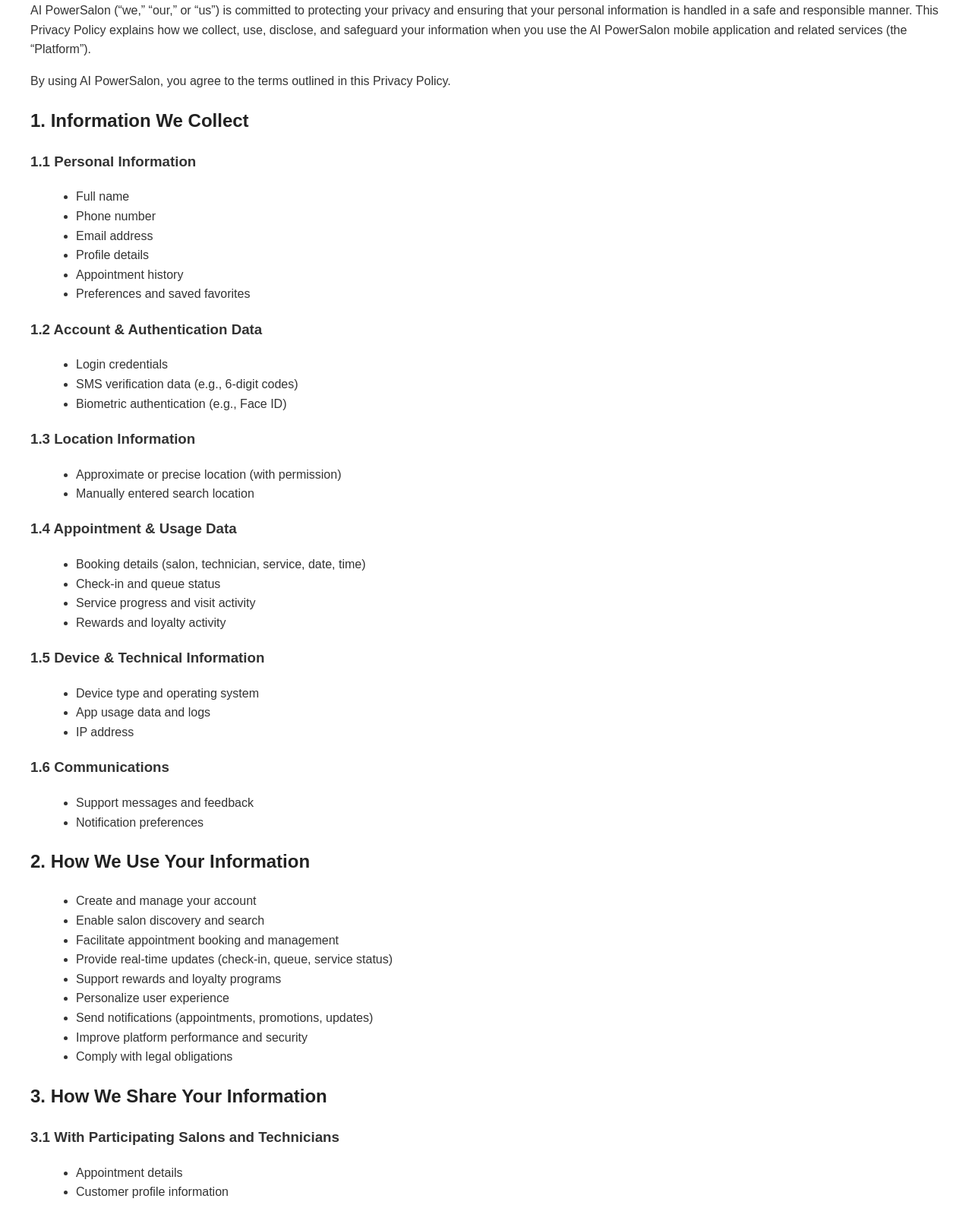
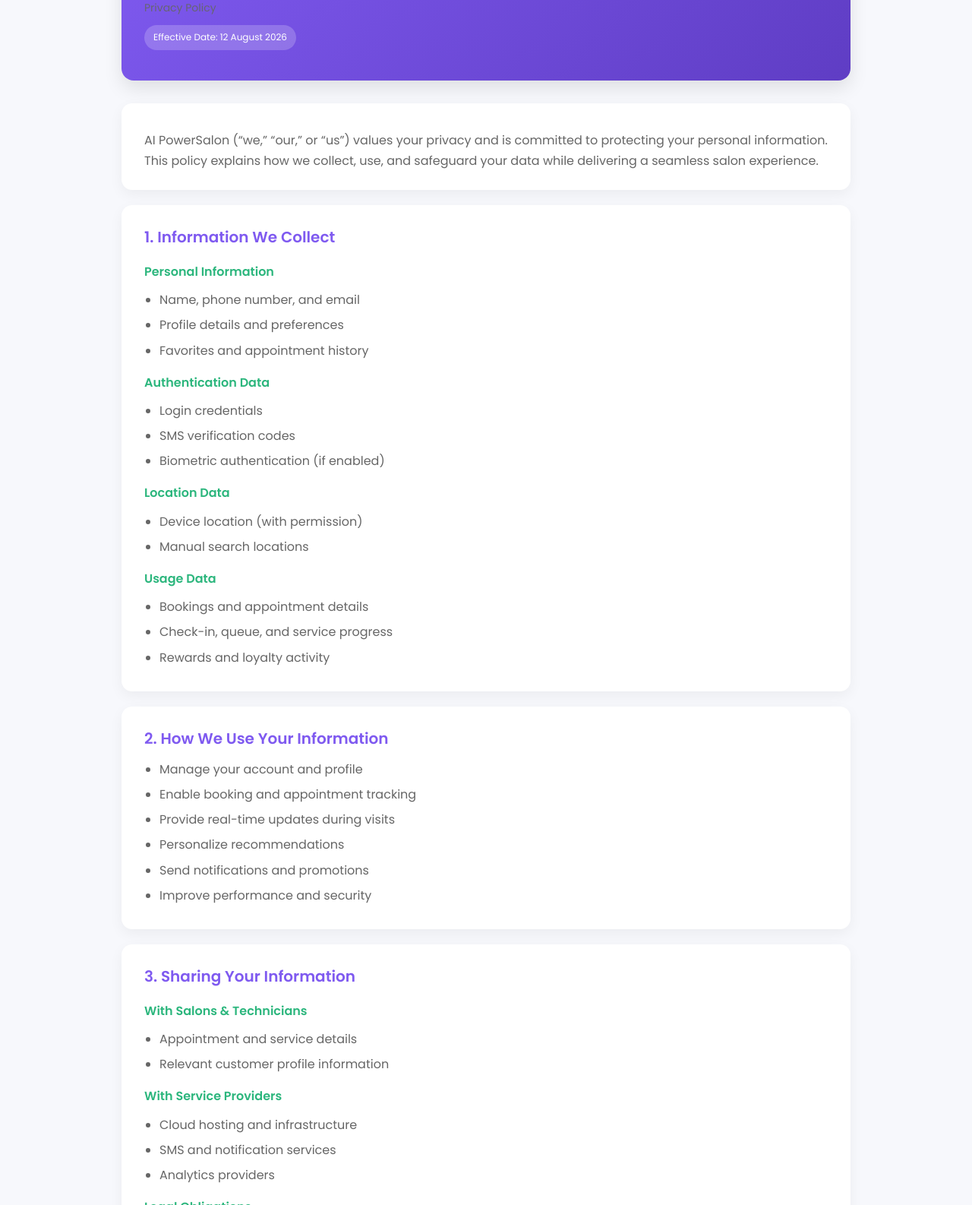
Before and after one commit to dikshazeroit/ai-power-salon-privacy-policy, a plain HTML site: page index.html in a window 1280 px wide. Shown: the part 165-1751 px from the top of the page at 76% size. Drawn offline with Linux system fonts and the light colour scheme.

Commit message:
Update index.html

```diff
--- a/index.html
+++ b/index.html
@@ -1,3 +1,6 @@
+
+
+
 <!DOCTYPE html>
 
 <html lang="en">
@@ -5,158 +8,262 @@
 <meta charset="UTF-8">
 <meta name="viewport" content="width=device-width, initial-scale=1.0">
 <title>AI PowerSalon – Privacy Policy</title>
+
+<!-- Google Font -->
+
+<link href="https://fonts.googleapis.com/css2?family=Poppins:wght@300;400;600&display=swap" rel="stylesheet">
+
 <style>
+    :root {
+        --primary: #7f5af0;
+        --secondary: #2cb67d;
+        --bg: #f7f8fc;
+        --card: #ffffff;
+        --text: #2d2d2d;
+        --muted: #666;
+    }
+
+    * {
+        margin: 0;
+        padding: 0;
+        box-sizing: border-box;
+    }
+
     body {
-            font-family: Arial, sans-serif;
-            line-height: 1.6;
-            margin: 40px;
-            color: #333;
+        font-family: 'Poppins', sans-serif;
+        background: var(--bg);
+        color: var(--text);
+        line-height: 1.7;
     }
-        h1, h2 {
-            color: #222;
+
+    .container {
+        max-width: 1000px;
+        margin: 40px auto;
+        padding: 20px;
     }
-        h1 {
-            border-bottom: 2px solid #eee;
-            padding-bottom: 10px;
+
+    .header {
+        background: linear-gradient(135deg, var(--primary), #5f3dc4);
+        color: #fff;
+        padding: 40px 30px;
+        border-radius: 16px;
+        box-shadow: 0 10px 25px rgba(0,0,0,0.1);
+        margin-bottom: 30px;
     }
+
+    .header h1 {
+        font-weight: 600;
+        margin-bottom: 10px;
+    }
+
+    .header p {
+        opacity: 0.9;
+        font-size: 14px;
+    }
+
+    .card {
+        background: var(--card);
+        border-radius: 14px;
+        padding: 25px 30px;
+        margin-bottom: 20px;
+        box-shadow: 0 6px 18px rgba(0,0,0,0.05);
+        transition: 0.3s ease;
+    }
+
+    .card:hover {
+        transform: translateY(-4px);
+        box-shadow: 0 12px 30px rgba(0,0,0,0.08);
+    }
+
+    h2 {
+        color: var(--primary);
+        margin-bottom: 10px;
+        font-size: 20px;
+    }
+
+    h3 {
+        margin-top: 15px;
+        font-size: 16px;
+        color: var(--secondary);
+    }
+
     ul {
-            margin-left: 20px;
+        margin: 10px 0 0 20px;
+    }
+
+    ul li {
+        margin-bottom: 6px;
+        color: var(--muted);
+    }
+
+    p {
+        margin-top: 10px;
+        color: var(--muted);
+    }
+
+    .footer {
+        text-align: center;
+        margin-top: 30px;
+        font-size: 13px;
+        color: #888;
+    }
+
+    .badge {
+        display: inline-block;
+        background: rgba(255,255,255,0.2);
+        padding: 6px 12px;
+        border-radius: 20px;
+        font-size: 12px;
+        margin-top: 10px;
+    }
+
+    @media(max-width: 768px) {
+        .container {
+            padding: 15px;
+        }
+        .header {
+            padding: 25px 20px;
+        }
+        .card {
+            padding: 20px;
+        }
     }
 </style>
+
 </head>
+
 <body>
 
-<h1>AI PowerSalon – Privacy Policy</h1>
-<p><strong>Effective Date:</strong> 12 August 2026</p>
+<div class="container">
 
-<p>AI PowerSalon (“we,” “our,” or “us”) is committed to protecting your privacy and ensuring that your personal information is handled in a safe and responsible manner. This Privacy Policy explains how we collect, use, disclose, and safeguard your information when you use the AI PowerSalon mobile application and related services (the “Platform”).</p>
 
-<p>By using AI PowerSalon, you agree to the terms outlined in this Privacy Policy.</p>
+<div class="header">
+    <h1>AI PowerSalon</h1>
+    <p>Privacy Policy</p>
+    <div class="badge">Effective Date: 12 August 2026</div>
+</div>
 
+<div class="card">
+    <p>AI PowerSalon (“we,” “our,” or “us”) values your privacy and is committed to protecting your personal information. This policy explains how we collect, use, and safeguard your data while delivering a seamless salon experience.</p>
+</div>
+
+<div class="card">
     <h2>1. Information We Collect</h2>
 
-<h3>1.1 Personal Information</h3>
+    <h3>Personal Information</h3>
     <ul>
-    <li>Full name</li>
-    <li>Phone number</li>
-    <li>Email address</li>
-    <li>Profile details</li>
-    <li>Appointment history</li>
-    <li>Preferences and saved favorites</li>
+        <li>Name, phone number, and email</li>
+        <li>Profile details and preferences</li>
+        <li>Favorites and appointment history</li>
     </ul>
 
-<h3>1.2 Account & Authentication Data</h3>
+    <h3>Authentication Data</h3>
     <ul>
         <li>Login credentials</li>
-    <li>SMS verification data (e.g., 6-digit codes)</li>
-    <li>Biometric authentication (e.g., Face ID)</li>
+        <li>SMS verification codes</li>
+        <li>Biometric authentication (if enabled)</li>
     </ul>
 
-<h3>1.3 Location Information</h3>
+    <h3>Location Data</h3>
     <ul>
-    <li>Approximate or precise location (with permission)</li>
-    <li>Manually entered search location</li>
+        <li>Device location (with permission)</li>
+        <li>Manual search locations</li>
     </ul>
 
-<h3>1.4 Appointment & Usage Data</h3>
+    <h3>Usage Data</h3>
     <ul>
-    <li>Booking details (salon, technician, service, date, time)</li>
-    <li>Check-in and queue status</li>
-    <li>Service progress and visit activity</li>
+        <li>Bookings and appointment details</li>
+        <li>Check-in, queue, and service progress</li>
         <li>Rewards and loyalty activity</li>
     </ul>
+</div>
 
-<h3>1.5 Device & Technical Information</h3>
+<div class="card">
+    <h2>2. How We Use Your Information</h2>
     <ul>
-    <li>Device type and operating system</li>
-    <li>App usage data and logs</li>
-    <li>IP address</li>
+        <li>Manage your account and profile</li>
+        <li>Enable booking and appointment tracking</li>
+        <li>Provide real-time updates during visits</li>
+        <li>Personalize recommendations</li>
+        <li>Send notifications and promotions</li>
+        <li>Improve performance and security</li>
+    </ul>
+</div>
+
+<div class="card">
+    <h2>3. Sharing Your Information</h2>
+
+    <h3>With Salons & Technicians</h3>
+    <ul>
+        <li>Appointment and service details</li>
+        <li>Relevant customer profile information</li>
     </ul>
 
-<h3>1.6 Communications</h3>
+    <h3>With Service Providers</h3>
     <ul>
-    <li>Support messages and feedback</li>
-    <li>Notification preferences</li>
+        <li>Cloud hosting and infrastructure</li>
+        <li>SMS and notification services</li>
+        <li>Analytics providers</li>
     </ul>
 
-<h2>2. How We Use Your Information</h2>
-<ul>
-    <li>Create and manage your account</li>
-    <li>Enable salon discovery and search</li>
-    <li>Facilitate appointment booking and management</li>
-    <li>Provide real-time updates (check-in, queue, service status)</li>
-    <li>Support rewards and loyalty programs</li>
-    <li>Personalize user experience</li>
-    <li>Send notifications (appointments, promotions, updates)</li>
-    <li>Improve platform performance and security</li>
-    <li>Comply with legal obligations</li>
-</ul>
+    <h3>Legal Obligations</h3>
+    <p>We may disclose information when required by law or to protect users and the platform.</p>
+</div>
 
-<h2>3. How We Share Your Information</h2>
-
-<h3>3.1 With Participating Salons and Technicians</h3>
-<ul>
-    <li>Appointment details</li>
-    <li>Customer profile information</li>
-    <li>Check-in and visit status</li>
-</ul>
-
-<h3>3.2 Service Providers</h3>
-<ul>
-    <li>Hosting and infrastructure</li>
-    <li>SMS and notification services</li>
-    <li>Analytics tools</li>
-</ul>
-
-<h3>3.3 Legal Requirements</h3>
-<ul>
-    <li>To comply with laws and regulations</li>
-    <li>To protect rights and safety</li>
-    <li>To prevent fraud or misuse</li>
-</ul>
-
-<h3>3.4 Business Transfers</h3>
-<p>Your data may be transferred in case of a merger, acquisition, or sale of assets.</p>
-
+<div class="card">
     <h2>4. Data Security</h2>
     <ul>
-    <li>Secure authentication and verification</li>
-    <li>Encrypted data transmission</li>
-    <li>Restricted data access</li>
-    <li>Monitoring for unauthorized access</li>
+        <li>Secure login and verification systems</li>
+        <li>Encrypted communication where applicable</li>
+        <li>Access control and monitoring</li>
     </ul>
+    <p>While we take strong precautions, no system is completely secure.</p>
+</div>
 
-<p>We strive to protect your data but cannot guarantee absolute security.</p>
-
+<div class="card">
     <h2>5. Your Rights</h2>
     <ul>
         <li>Update or correct your information</li>
-    <li>Manage notification preferences</li>
-    <li>Enable or disable location access</li>
+        <li>Manage notifications</li>
+        <li>Control location permissions</li>
         <li>Request account deletion</li>
     </ul>
+</div>
 
+<div class="card">
     <h2>6. Data Retention</h2>
-<p>We retain data as long as necessary to provide services, maintain records, and comply with legal obligations. Data is deleted or anonymized when no longer needed.</p>
+    <p>Your data is retained only as long as necessary for providing services and meeting legal obligations. It is securely deleted when no longer needed.</p>
+</div>
 
+<div class="card">
     <h2>7. Third-Party Services</h2>
-<p>The app may include third-party services (e.g., maps, payment providers). We are not responsible for their privacy practices.</p>
+    <p>We may use third-party services (e.g., maps or payment providers). Their privacy practices are governed by their own policies.</p>
+</div>
 
+<div class="card">
     <h2>8. Children’s Privacy</h2>
-<p>The platform is not intended for users under 18. We do not knowingly collect data from children.</p>
+    <p>This platform is not intended for users under 18 years of age.</p>
+</div>
 
-<h2>9. International Data Transfers</h2>
-<p>Your data may be processed in other countries in compliance with applicable laws.</p>
+<div class="card">
+    <h2>9. Updates</h2>
+    <p>This policy may be updated from time to time. Continued use of the app means you accept any changes.</p>
+</div>
 
-<h2>10. Updates to This Policy</h2>
-<p>We may update this policy periodically. Continued use of the app indicates acceptance of changes.</p>
-
-<h2>11. Contact Us</h2>
+<div class="card">
+    <h2>10. Contact Us</h2>
     <p>
           Email: dikshaj.zeroit@gmail.com<br>
     Company: AI PowerSalon<br>
+    </p>
+</div>
 
-</p>
+<div class="footer">
+    © AI PowerSalon — Your salon experience, all in one place.
+</div>
+
+
+</div>
 
 </body>
 </html>
```
Lines whose indentation alone changed are shown as unchanged.
